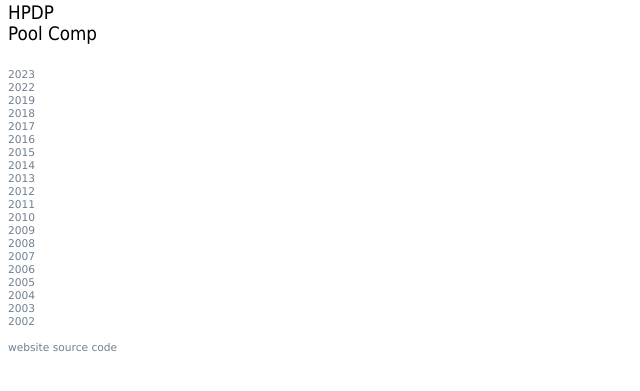
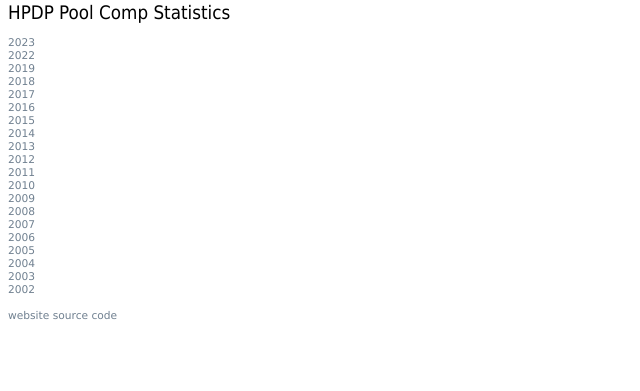
Before and after one commit to henare/stats.hpdp.org.au, a Jekyll site: the page built from index.html, in a window 1280 px wide. Shown: the top 391 px of the page, without its empty margins (0-640 px from the left). Built offline with Jekyll 4.4.1, drawn with Linux system fonts in a browser that asks for light colours.

Commit message:
Extract header from table
This makes the page much nicer on mobile.

```diff
--- a/_layouts/npc.html
+++ b/_layouts/npc.html
@@ -2,9 +2,7 @@
 layout: base
 title: HPDP Nick Power Cup
 ---
-<td width="150" rowspan=32 nowrap valign="top">
-  <a href="/" class="h1">HPDP&nbsp;<br>Pool Comp<br>{{ page.year }}</a>
-</td>
+<a href="/" class="h1">HPDP Pool Comp {{ page.year }}</a>
 <td valign="top">
   <br><br>
   {{ content }}
--- a/index.html
+++ b/index.html
@@ -2,8 +2,9 @@
 layout: base
 title: HPDP Pool Comp - Players' Ladder
 ---
+<a href="." class="h1">HPDP Pool Comp Statistics</a>
+
 <td rowspan=32 nowrap valign="top">
-	<a href="." class="h1">HPDP&nbsp;<br>Pool Comp</a>
 	<p>
 	<div class="sm2">
 		<br><a href="2023/npc/" class="sm2">2023</a>
```
